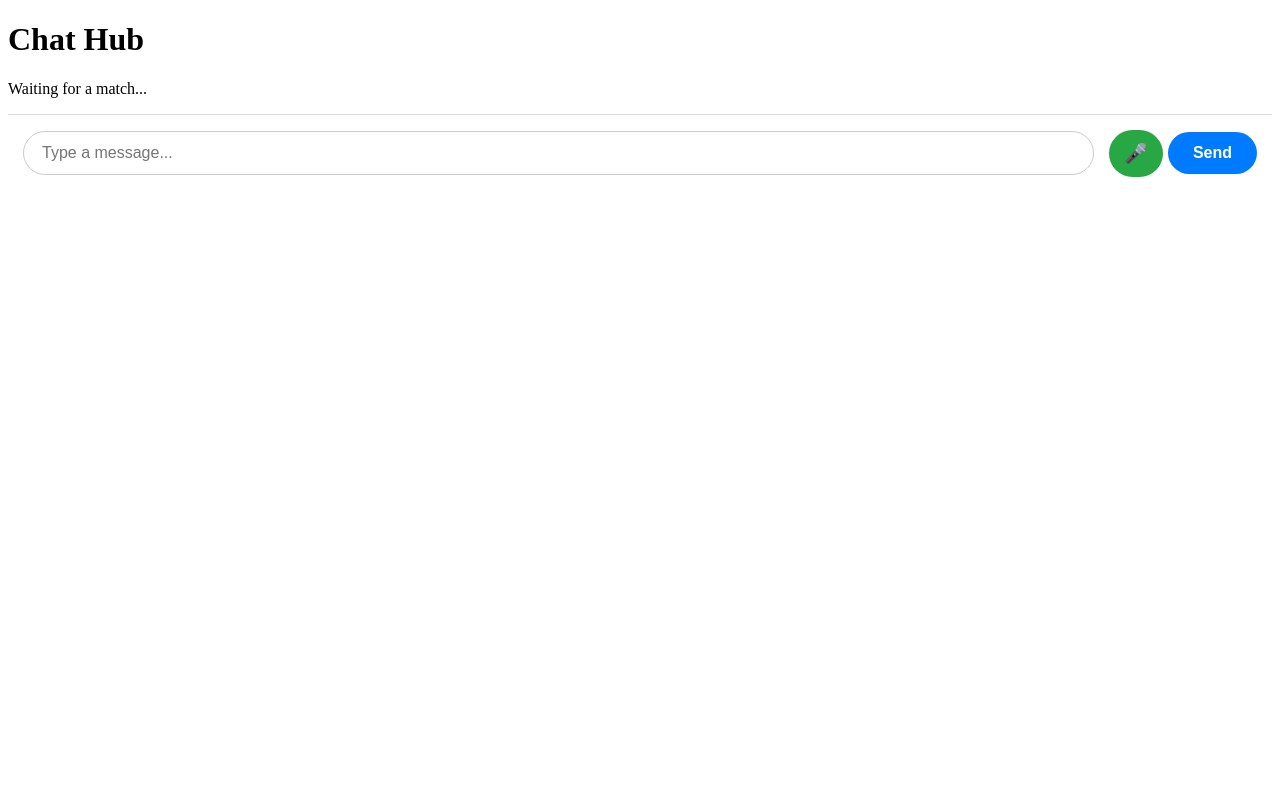
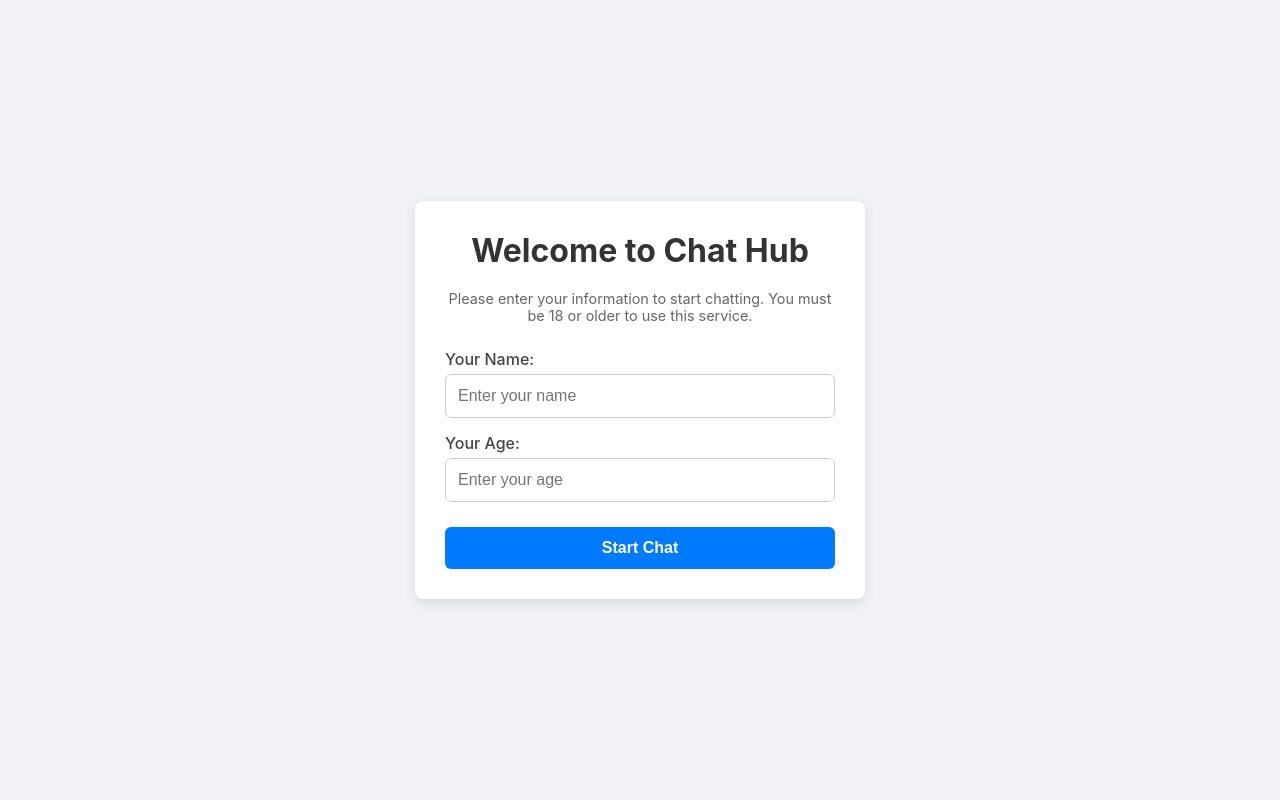
Before and after one commit to hammadkhan1233/CHITZO, a Flask app: page / in a window 1280 px wide. Run offline with Flask 3, Linux system fonts and the light colour scheme; some libraries are stand-ins or nearby versions.

Commit message:
Update index.html

```diff
--- a/templates/index.html
+++ b/templates/index.html
@@ -5,7 +5,163 @@
     <meta name="viewport" content="width=device-width, initial-scale=1.0">
     <title>Chat Hub</title>
     <style>
-        /* ... (all your existing CSS from the previous step) ... */
+        /* --- Basic Reset & Body --- */
+        * {
+            box-sizing: border-box;
+            margin: 0;
+            padding: 0;
+        }
+
+        body {
+            font-family: -apple-system, BlinkMacSystemFont, "Segoe UI", Roboto, Arial, sans-serif;
+            background-color: #f0f2f5; /* Light gray background */
+            display: flex;
+            justify-content: center;
+            align-items: center;
+            min-height: 100vh;
+            padding: 20px;
+        }
+
+        /* --- Lobby Screen --- */
+        #lobby {
+            width: 100%;
+            max-width: 450px;
+            background-color: #ffffff;
+            border-radius: 8px;
+            box-shadow: 0 4px 12px rgba(0, 0, 0, 0.1);
+            padding: 30px;
+            text-align: center;
+        }
+
+        #lobby h1 {
+            color: #333;
+            margin-bottom: 20px;
+        }
+
+        #lobby p {
+            color: #666;
+            margin-bottom: 25px;
+            font-size: 0.9rem;
+        }
+
+        #lobby .form-group {
+            margin-bottom: 15px;
+            text-align: left;
+        }
+
+        #lobby label {
+            display: block;
+            margin-bottom: 5px;
+            font-weight: 500;
+            color: #444;
+        }
+
+        #lobby input {
+            width: 100%;
+            padding: 12px;
+            border: 1px solid #ccc;
+            border-radius: 6px;
+            font-size: 1rem;
+        }
+
+        #lobby button {
+            width: 100%;
+            padding: 12px 25px;
+            background-color: #007bff;
+            color: white;
+            border: none;
+            border-radius: 6px;
+            cursor: pointer;
+            font-weight: bold;
+            font-size: 1rem;
+            transition: background-color 0.2s ease;
+            margin-top: 10px;
+        }
+
+        #lobby button:hover {
+            background-color: #0056b3;
+        }
+
+        /* --- Chat Container --- */
+        .chat-container {
+            width: 100%;
+            max-width: 650px;
+            background-color: #ffffff;
+            border-radius: 8px;
+            box-shadow: 0 4px 12px rgba(0, 0, 0, 0.1);
+            overflow: hidden; /* Keeps rounded corners */
+            display: none; /* Hidden by default */
+            flex-direction: column;
+            height: 90vh; /* Make the container tall */
+            max-height: 700px;
+        }
+
+        /* --- Header --- */
+        .chat-container h1 {
+            background-color: #007bff;
+            color: white;
+            padding: 16px 20px;
+            font-size: 1.25rem;
+            text-align: center;
+            margin: 0;
+        }
+
+        /* --- Status Bar --- */
+        #status {
+            padding: 10px 20px;
+            font-size: 0.9rem;
+            font-weight: 500;
+            color: #555;
+            background-color: #fcfcfc;
+            border-bottom: 1px solid #eee;
+            text-align: center;
+        }
+
+        /* --- Message List (The Chat Box) --- */
+        #chat-box {
+            flex-grow: 1; /* Makes the chat box fill available space */
+            overflow-y: scroll;
+            padding: 20px;
+            background-color: #f9f9f9;
+        }
+
+        ul#messages {
+            list-style: none;
+            padding: 0;
+            display: flex;
+            flex-direction: column;
+        }
+
+        /* --- Message Bubbles --- */
+        ul#messages li {
+            padding: 10px 15px;
+            border-radius: 18px;
+            background-color: #e9e9eb; /* Neutral gray for STRANGER */
+            color: #333;
+            max-width: 80%;
+            word-wrap: break-word;
+            align-self: flex-start; /* Stranger messages on left */
+            text-align: left;
+            margin-bottom: 10px;
+            line-height: 1.4;
+        }
+
+        /* --- ADDED FOR YOUR MESSAGES --- */
+        ul#messages li.my-message {
+            background-color: #007bff; /* Blue for USER */
+            color: white;
+            align-self: flex-end; /* User messages on right */
+        }
+
+
+        /* --- Typing Status --- */
+        #typing-status {
+            font-style: italic;
+            color: #777;
+            padding: 0px 20px 10px;
+            height: 1.2em; /* Reserve space to prevent layout jump */
+        }
+
 
         /* --- Input Area --- */
         .input-area {
@@ -13,7 +169,6 @@
             padding: 15px;
             background-color: #ffffff;
             border-top: 1px solid #ddd;
-            align-items: center; /* Vertically align items */
         }
 
         #message-input {
@@ -31,8 +186,7 @@
             box-shadow: 0 0 0 2px rgba(0,123,255,0.25);
         }
 
-        /* --- Style for Send and Record Buttons --- */
-        .chat-button {
+        #send-button {
             padding: 12px 25px;
             background-color: #007bff;
             color: white;
@@ -42,39 +196,10 @@
             font-weight: bold;
             font-size: 1rem;
             transition: background-color 0.2s ease;
-            margin-left: 5px; /* Spacing between buttons */
         }
 
-        .chat-button:hover {
+        #send-button:hover {
             background-color: #0056b3;
-        }
-
-        /* --- NEW: Style for Record Button --- */
-        #record-button {
-            padding: 12px 15px; /* Make it a bit more square */
-            font-size: 1.2rem; /* Make icon bigger */
-            background-color: #28a745; /* Green */
-        }
-
-        #record-button:hover {
-            background-color: #218838;
-        }
-
-        #record-button.is-recording {
-            background-color: #dc3545; /* Red when recording */
-            animation: pulse 1.5s infinite;
-        }
-
-        @keyframes pulse {
-            0% { box-shadow: 0 0 0 0 rgba(220, 53, 69, 0.7); }
-            70% { box-shadow: 0 0 0 10px rgba(220, 53, 69, 0); }
-            100% { box-shadow: 0 0 0 0 rgba(220, 53, 69, 0); }
-        }
-
-        /* --- NEW: Style for audio players in chat --- */
-        ul#messages li audio {
-            display: block;
-            margin-top: 5px;
         }
 
     </style>
@@ -82,24 +207,38 @@
 <body>
 
     <div id="lobby">
+        <h1>Welcome to Chat Hub</h1>
+        <p>Please enter your information to start chatting. You must be 18 or older to use this service.</p>
+
+        <div class="form-group">
+            <label for="name-input">Your Name:</label>
+            <input type="text" id="name-input" placeholder="Enter your name">
         </div>
+
+        <div class="form-group">
+            <label for="age-input">Your Age:</label>
+            <input type="number" id="age-input" placeholder="Enter your age">
+        </div>
+
+        <button id="start-chat-button">Start Chat</button>
+    </div>
 
 
     <div class="chat-container" id="chat-container">
 
         <h1>Chat Hub</h1>
+
         <div id="status">Waiting for a match...</div>
+
         <div id="chat-box">
             <ul id="messages"></ul>
         </div>
+
         <div id="typing-status"></div>
 
         <div class="input-area">
             <input type="text" id="message-input" placeholder="Type a message...">
-
-            <button id="record-button" class="chat-button" title="Record Voice Message">🎤</button>
-
-            <button id="send-button" class="chat-button">Send</button>
+            <button id="send-button">Send</button>
         </div>
 
     </div>
```
